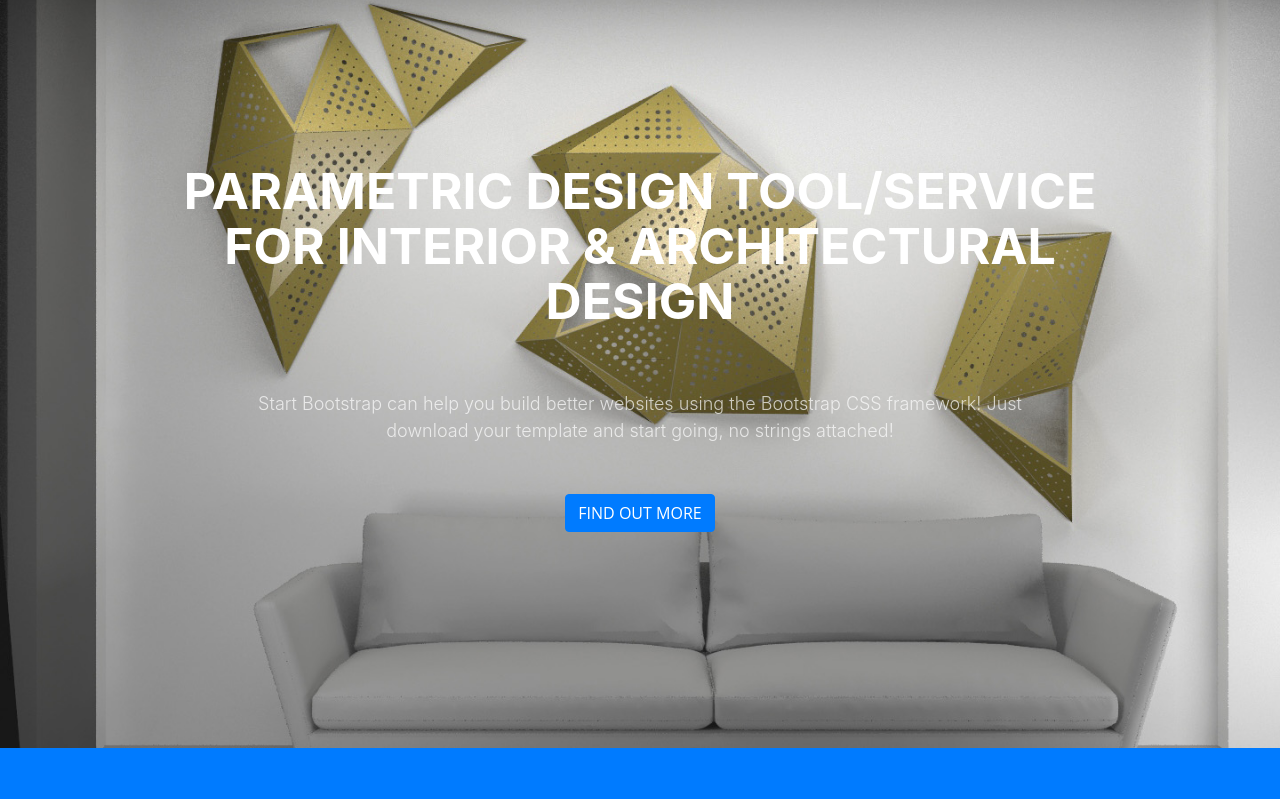
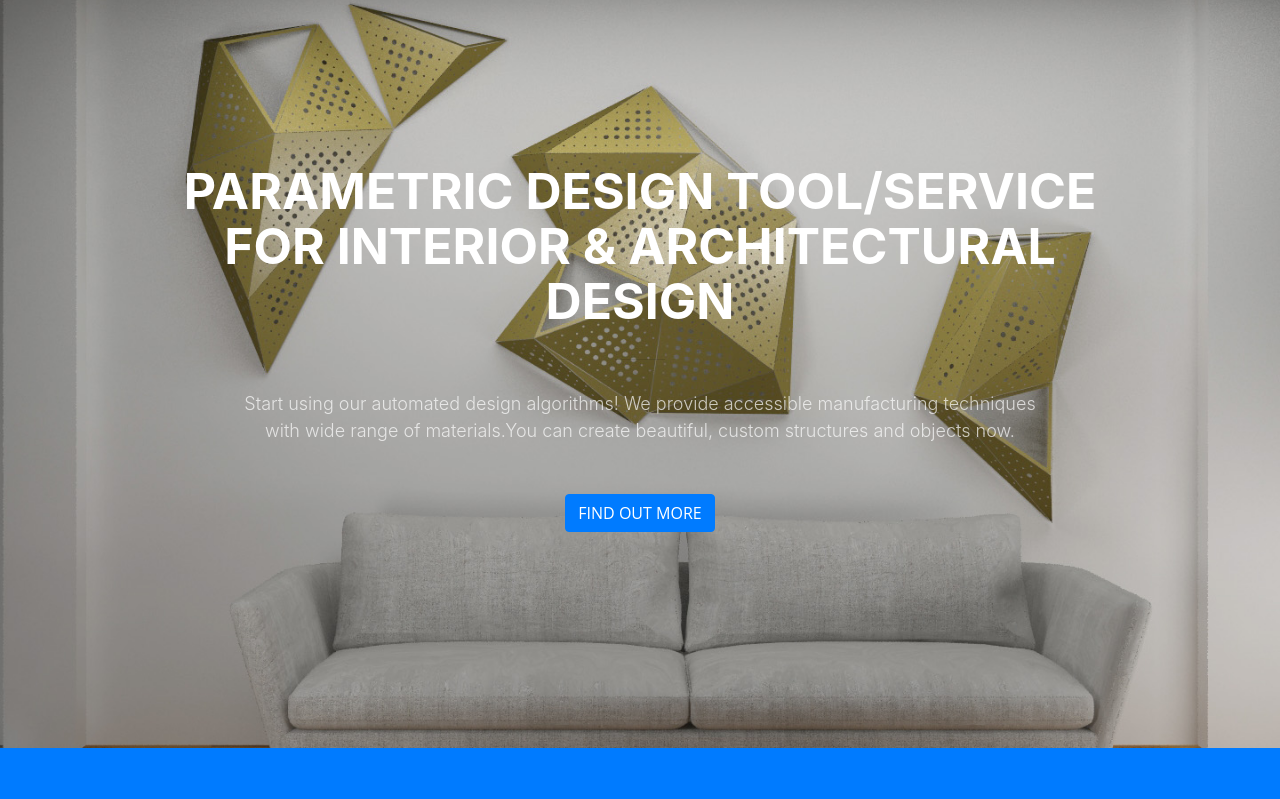
Before and after one commit to matanzr/pangolinWeb, a website with bundled scripts: page index.html in a window 1280 px wide. Shown: the part 52-851 px from the top of the page. Built offline with nearby package versions, Linux system fonts and the light colour scheme; files whose address does not match are found by name.

Commit message:
changed background

```diff
--- a/index.html
+++ b/index.html
@@ -61,7 +61,7 @@
         <div class="header-content-inner">
           <h1 id="homeHeading">Parametric design tool/service for interior & architectural design</h1>
           <hr>
-          <p>Start Bootstrap can help you build better websites using the Bootstrap CSS framework! Just download your template and start going, no strings attached!</p>
+          <p>Start using our automated design algorithms! We provide accessible manufacturing techniques with wide range of materials.You can create beautiful, custom structures and objects now. </p>
           <a class="btn btn-primary btn-xl js-scroll-trigger" href="#about">Find Out More</a>
         </div>
       </div>
@@ -147,7 +147,7 @@
               <div class="portfolio-box-caption">
                 <div class="portfolio-box-caption-content">
                     <div class="project-name">
-                        Unique Stool
+                        Sheet Metal Stool
                       </div>
                   <div class="project-category text-faded">
                     Parametric furniture series
@@ -179,7 +179,7 @@
               <div class="portfolio-box-caption">
                 <div class="portfolio-box-caption-content">
                   <div class="project-name">
-                    Fugara Camp
+                    Fugara Temporary Structure
                   </div>
                   <div class="project-category text-faded">
                       Desert Festival Installation
--- a/scss/_masthead.scss
+++ b/scss/_masthead.scss
@@ -5,7 +5,7 @@ header.masthead {
   min-height: auto;
   text-align: center;
   color: white;
-  background-image: url('../img/header.jpg');
+  background-image: url('../img/header_d.jpg');
   background-position: center;
   @include background-cover;
   .header-content {
@@ -38,7 +38,7 @@ header.masthead {
     .header-content {
       position: absolute;
       top: 50%;
-      padding: 0 50px;
+      padding: 25px 50px;
       -webkit-transform: translateY(-50%);
       -ms-transform: translateY(-50%);
       transform: translateY(-50%);
```
Also changed, not shown: css/creative.css, css/creative.min.css, img/header_d.jpg (added), img/icons/simpl.png (renamed from img/icons/simple.png), 2 other files.
